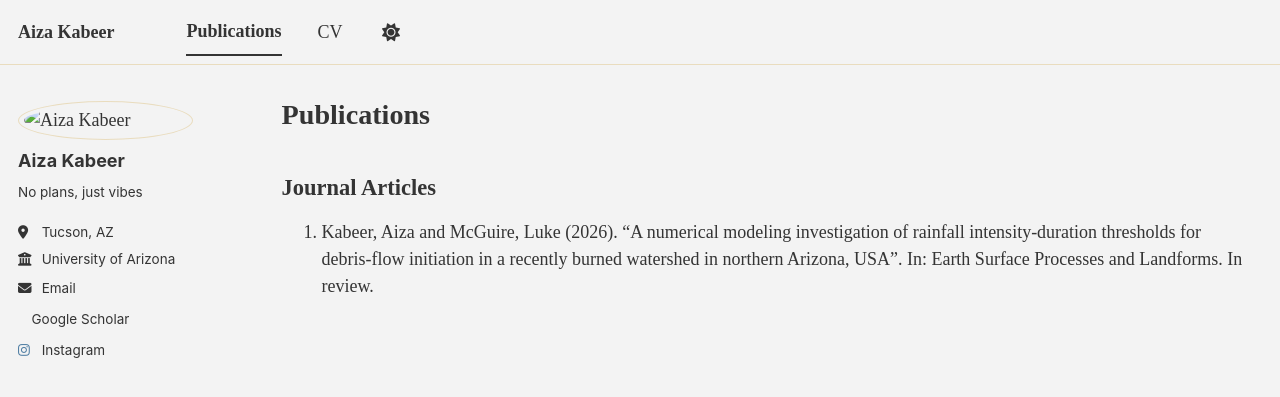
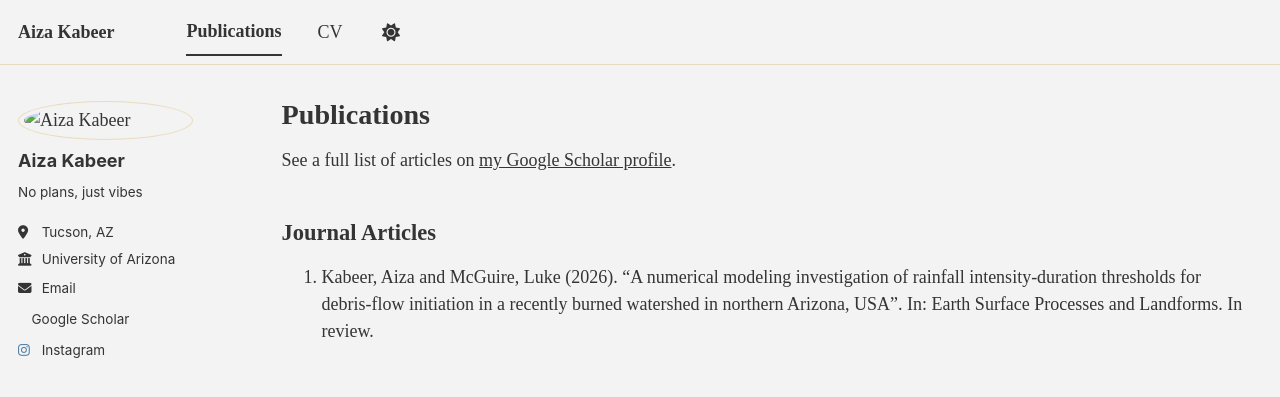
Before and after one commit to aiza-k/aiza-k.github.io, a Jekyll site: the page built from _publications/publications.md, in a window 1280 px wide. Shown: the top 397 px of the page. Built offline with Jekyll 4.4.1, drawn with Linux system fonts in a browser that asks for light colours; a script bundle is joined from its source files by our own code; a style sheet for code colours, icons or effects is not loaded.

Commit message:
Add Google Scholar profile link to publications
Added a link to the Google Scholar profile for a full list of articles.

```diff
--- a/_publications/publications.md
+++ b/_publications/publications.md
@@ -4,6 +4,8 @@ title: "Publications"
 permalink: /publications/
 author_profile: true
 ---
+
+See a full list of articles on [my Google Scholar profile](https://scholar.google.com/citations?hl=en&user=81Rxy1IAAAAJ&view_op=list_works&authuser=1).
 
 ## Journal Articles
 
```
